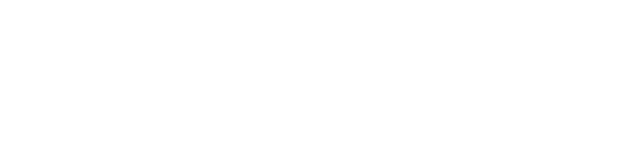
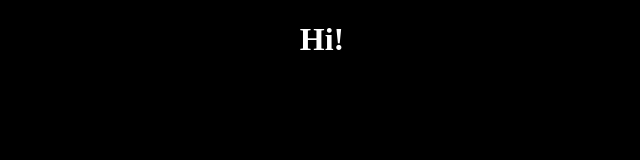
Before and after one commit to oldyellowshed/FizzBuzz, a plain HTML site: page index.html in a window 1280 px wide. Shown: the whole page, without its empty margins (318-958 px from the left). Drawn offline with Linux system fonts and the light colour scheme.

Commit message:
Added some style within index.html

```diff
--- a/index.html
+++ b/index.html
@@ -3,10 +3,20 @@
 <head>
     <meta charset="UTF-8">
     <meta name="viewport" content="width=device-width, initial-scale=1.0">
-    <title>Document</title>
+    <title>FizzBuzz</title>
     <script src="javascript.js"></script>
+    <style>
+        body {
+            background-color: black ;
+        }
+
+        h1 {
+            color: white;
+            text-align: center;
+        }
+    </style>
 </head>
 <body>
-    <h1></h1>
+    <h1>Hi!</h1>
 </body>
 </html>
```
